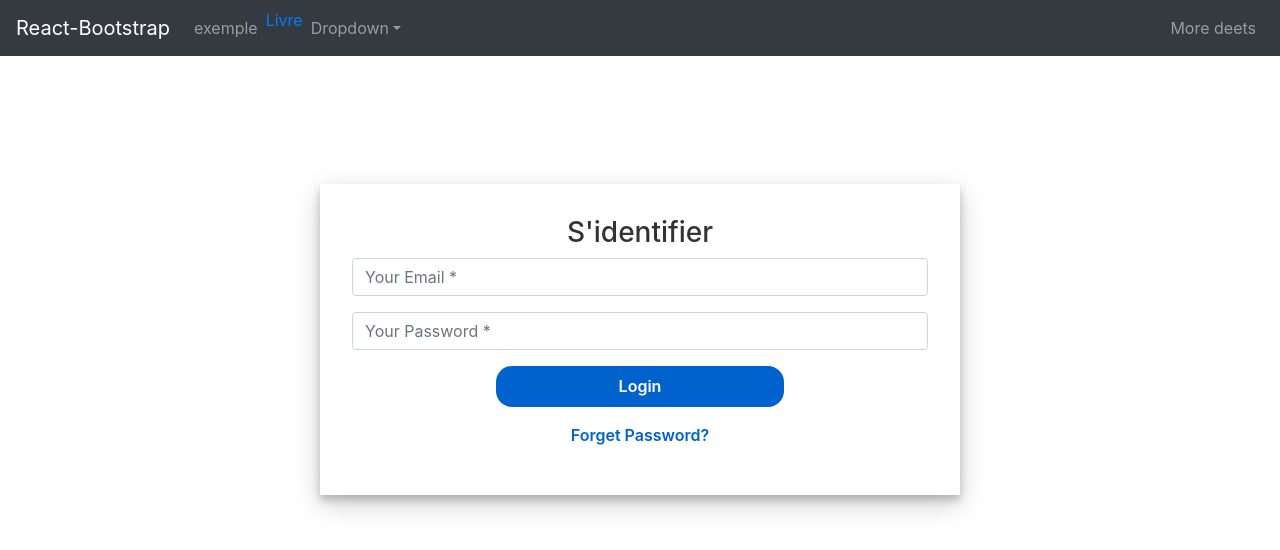
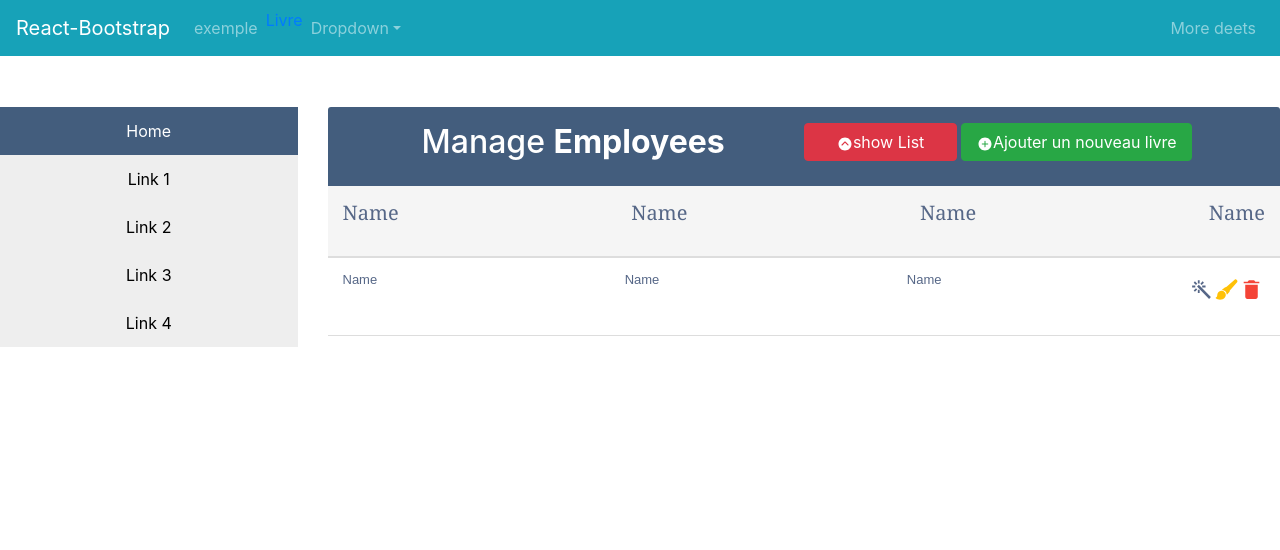
Before and after one commit to noureddinearfaoui/projet-react, a React (Create React App) app: page / in a window 1280 px wide. Shown: the top 550 px of the page. Built offline with nearby package versions, Linux system fonts and the light colour scheme.

Commit message:
livres-livreliste-verticalmenu

```diff
--- a/src/App.js
+++ b/src/App.js
@@ -2,9 +2,10 @@ import React from 'react';
 //import logo from './logo.svg';
 import './App.css';
 import Menu from './components/menu/Menu'
-import Livre from './components/Livre/Livre'
+import Livre from './components/livreliste/Livreliste'
 import SignIn from './components/signin/Signin'
 import SignUp from './components/signup/Signup'
+import Livres from './components/livres/Livres'
 
 import {
   BrowserRouter as Router,
@@ -30,7 +31,8 @@ function App() {
           </Route>
           <Route exact path="/">
           <Menu></Menu>
-          <SignIn />
+          <Livres></Livres>
+
           </Route>
           <Route exact path="/signup">
           <Menu></Menu>
--- a/src/components/Livre/Livre.js
+++ b/src/components/livreliste/Livreliste.js
@@ -1,20 +1,20 @@
 import React from 'react';
-import './Livre.css'
+import './Livreliste.css'
 import { IoIosAddCircle,IoIosArrowDropupCircle ,
          IoMdTrash,IoIosBrush,IoMdColorWand} from 'react-icons/io';
 
 
 
-function Livre({livre}) {
+function Livreliste({livre}) {
   return (
-    <div className="Livre">
-        <div class="table-title">
-                <div class="row">
-                    <div class="col-sm-6">
+    <div className="Livreliste">
+        <div className="table-title">
+                <div className="row">
+                    <div className="col-sm-6">
 						          <h2>Manage <b>Employees</b></h2>
 					      </div>
-					      <div class="col-sm-6 ">
-                  <div class="row">
+					      <div className="col-sm-6 ">
+                  <div className="row">
                     <button id="btnshow" className="btn btn-danger col-lg-4 "><IoIosArrowDropupCircle/>show List</button>
                     <br/>
                     <button className="btn btn-success col-lg-6"><IoIosAddCircle/>Ajouter un nouveau livre</button>
@@ -48,4 +48,4 @@ function Livre({livre}) {
   );
 }
 
-export default Livre;
+export default Livreliste;
--- /dev/null
+++ b/src/components/livres/Livres.css
@@ -0,0 +1,4 @@
+.Livres
+{
+    margin-top:4%;
+}
--- /dev/null
+++ b/src/components/livres/Livres.js
@@ -0,0 +1,26 @@
+import React, { useState, memo } from "react"
+import Menuvertical from '../menuVertical/Menuvertical'
+import Livreliste from '../livreliste/Livreliste'
+
+import './Livres.css'
+
+function Livres(){
+
+    return(
+
+        <div className="Livres ">
+            <div className="row">
+                <div className="partiedroite col-lg-3">
+                    <Menuvertical/>
+
+                </div>
+                <div className="partiedroite col-lg-9">
+                    <Livreliste/>
+
+                </div>
+
+            </div>
+       </div>
+    );
+}
+export default memo(Livres);
--- a/src/components/menu/Menu.js
+++ b/src/components/menu/Menu.js
@@ -13,7 +13,7 @@ function Menu() {
     console.log(id);*/
   return (
     <div className="Menu">
-      <Navbar collapseOnSelect expand="lg" bg="dark" variant="dark">
+      <Navbar collapseOnSelect expand="lg" bg="info" variant="dark">
       <Navbar.Brand href="#home">React-Bootstrap</Navbar.Brand>
   <Navbar.Toggle aria-controls="responsive-navbar-nav" />
   <Navbar.Collapse id="responsive-navbar-nav">
--- /dev/null
+++ b/src/components/menuVertical/Menuvertical.css
@@ -0,0 +1,16 @@
+.vertical-menu a {
+  background-color: #eee;
+  color: black;
+  display: block;
+  padding: 12px;
+  text-decoration: none;
+}
+
+.vertical-menu a:hover {
+  background-color: #ccc;
+}
+
+.vertical-menu a.active {
+  background-color: #435d7d;
+  color: white;
+}
--- /dev/null
+++ b/src/components/menuVertical/Menuvertical.js
@@ -0,0 +1,20 @@
+import React, { useState, memo } from "react"
+
+import './Menuvertical.css'
+
+function Menuvertical(){
+
+    return(
+
+        <div className="Menuvertical">
+            <div className="vertical-menu">
+                   <a href="#" className="active">Home</a>
+                   <a href="#">Link 1</a>
+                   <a href="#">Link 2</a>
+                   <a href="#">Link 3</a>
+                   <a href="#">Link 4</a>
+             </div>
+       </div>
+    );
+}
+export default memo(Menuvertical);
```
Also changed, not shown: src/components/livreliste/Livreliste.css (renamed from src/components/Livre/Livre.css).
